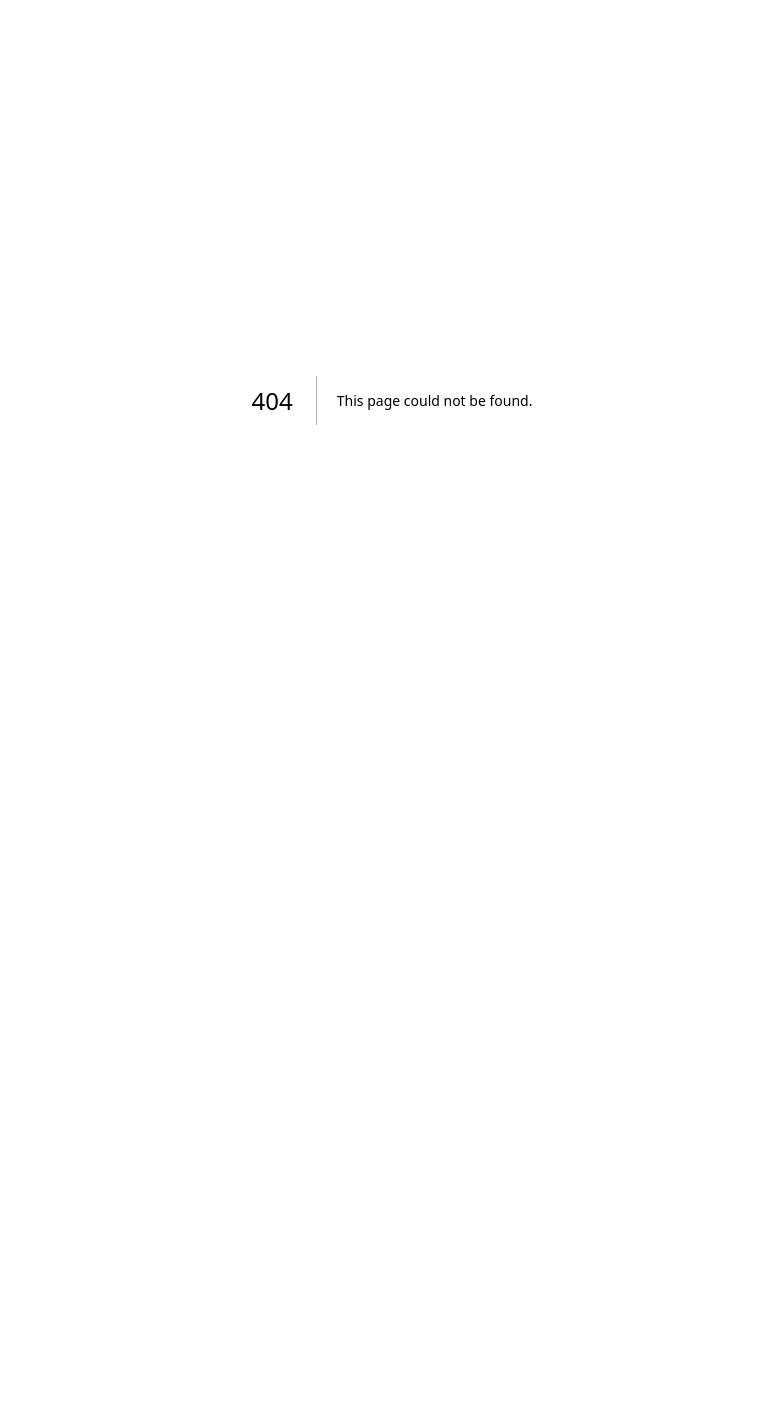
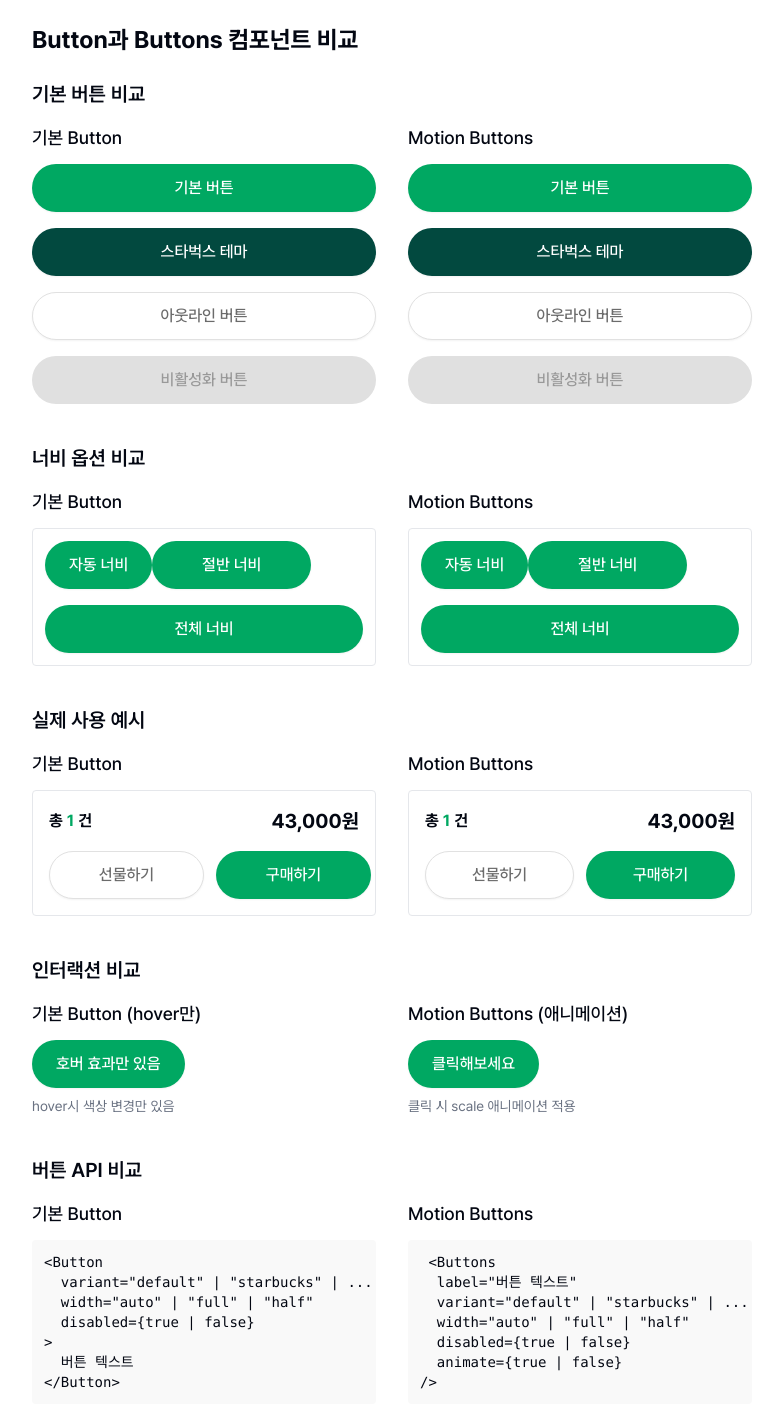
Before and after one commit to spharos6th-colorful/FE-colorful-starbucks, a Next.js app: page /buttons in a window 1280 px wide. Before the commit this address had no page. Shown: the whole page, without its empty margins (248-1031 px from the left). Before the commit the page ends 800 px from the top, so only its background shows below. Built offline with nearby package versions, Linux system fonts and the light colour scheme.

Commit message:
✨ feat: 버튼컴포넌트 사용 예시 페이지 생성
/buttons 페이지에 들어가면 확인 가능하고, 이용방법 보면 됩니다.

나중에 배포할 때는 삭제하거나 숨길예정

```diff
--- /dev/null
+++ b/src/app/(main)/buttons/page.tsx
@@ -0,0 +1,175 @@
+import React from 'react';
+
+import { Button } from '@/components/ui/Button';
+import Buttons from '@/components/ui/Buttons';
+
+// 버튼 사용 사례 페이지고 나중에는 삭제할 예정
+// 사용법 궁금하면 여기서 사용법 보고 이용하면 됩니다.
+// Button은 shadcn에서 긇어와서 바꾼거고
+// Buttons는 framer-motion이 적용되어있고 나중에 애니매이션 넣을 수 있습니다.
+// 일단 주로 Button으로 사용하시면 되고 Buttons 만들어놨으니 나중에 기회되면 사용해보는걸로
+export default function ButtonTestPage() {
+  return (
+    <div className='p-6 space-y-10 max-w-3xl mx-auto'>
+      <h1 className='text-2xl font-bold mb-6'>Button과 Buttons 컴포넌트 비교</h1>
+
+      <section>
+        <h2 className='text-xl font-semibold mb-4'>기본 버튼 비교</h2>
+        <div className='grid grid-cols-2 gap-8'>
+          <div>
+            <h3 className='text-lg font-medium mb-3'>기본 Button</h3>
+            <div className='space-y-4'>
+              <Button variant='default' width='full'>
+                기본 버튼
+              </Button>
+              <Button variant='starbucks' width='full'>
+                스타벅스 테마
+              </Button>
+              <Button variant='outline' width='full'>
+                아웃라인 버튼
+              </Button>
+              <Button disabled width='full'>
+                비활성화 버튼
+              </Button>
+            </div>
+          </div>
+
+          <div>
+            <h3 className='text-lg font-medium mb-3'>Motion Buttons</h3>
+            <div className='space-y-4'>
+              <Buttons label='기본 버튼' variant='default' width='full' />
+              <Buttons label='스타벅스 테마' variant='starbucks' width='full' />
+              <Buttons label='아웃라인 버튼' variant='outline' width='full' />
+              <Buttons label='비활성화 버튼' disabled width='full' />
+            </div>
+          </div>
+        </div>
+      </section>
+
+      <section>
+        <h2 className='text-xl font-semibold mb-4'>너비 옵션 비교</h2>
+        <div className='grid grid-cols-2 gap-8'>
+          <div>
+            <h3 className='text-lg font-medium mb-3'>기본 Button</h3>
+            <div className='space-y-4 border p-3 rounded'>
+              <Button variant='default' width='auto'>
+                자동 너비
+              </Button>
+              <Button variant='default' width='half'>
+                절반 너비
+              </Button>
+              <Button variant='default' width='full'>
+                전체 너비
+              </Button>
+            </div>
+          </div>
+
+          <div>
+            <h3 className='text-lg font-medium mb-3'>Motion Buttons</h3>
+            <div className='space-y-4 border p-3 rounded'>
+              <Buttons label='자동 너비' variant='default' width='auto' />
+              <Buttons label='절반 너비' variant='default' width='half' />
+              <Buttons label='전체 너비' variant='default' width='full' />
+            </div>
+          </div>
+        </div>
+      </section>
+
+      <section>
+        <h2 className='text-xl font-semibold mb-4'>실제 사용 예시</h2>
+        <div className='grid grid-cols-2 gap-8'>
+          <div>
+            <h3 className='text-lg font-medium mb-3'>기본 Button</h3>
+            <div className='p-4 border rounded'>
+              <div className='flex justify-between mb-4'>
+                <div className='flex items-center'>
+                  <span className='font-bold'>총</span>
+                  <span className='text-primary-100 font-bold mx-1'>1</span>
+                  <span className='font-bold'>건</span>
+                </div>
+                <div className='font-bold text-xl'>43,000원</div>
+              </div>
+              <div className='flex gap-3'>
+                <Button variant='outline' width='half'>
+                  선물하기
+                </Button>
+                <Button variant='default' width='half'>
+                  구매하기
+                </Button>
+              </div>
+            </div>
+          </div>
+
+          <div>
+            <h3 className='text-lg font-medium mb-3'>Motion Buttons</h3>
+            <div className='p-4 border rounded'>
+              <div className='flex justify-between mb-4'>
+                <div className='flex items-center'>
+                  <span className='font-bold'>총</span>
+                  <span className='text-primary-100 font-bold mx-1'>1</span>
+                  <span className='font-bold'>건</span>
+                </div>
+                <div className='font-bold text-xl'>43,000원</div>
+              </div>
+              <div className='flex gap-3'>
+                <Buttons label='선물하기' variant='outline' width='half' />
+                <Buttons label='구매하기' variant='default' width='half' />
+              </div>
+            </div>
+          </div>
+        </div>
+      </section>
+
+      <section>
+        <h2 className='text-xl font-semibold mb-4'>인터랙션 비교</h2>
+        <div className='grid grid-cols-2 gap-8'>
+          <div>
+            <h3 className='text-lg font-medium mb-3'>기본 Button (hover만)</h3>
+            <Button variant='default' width='auto'>
+              호버 효과만 있음
+            </Button>
+            <p className='text-sm text-gray-500 mt-2'>hover시 색상 변경만 있음</p>
+          </div>
+
+          <div>
+            <h3 className='text-lg font-medium mb-3'>Motion Buttons (애니메이션)</h3>
+            <Buttons label='클릭해보세요' variant='default' width='auto' />
+            <p className='text-sm text-gray-500 mt-2'>클릭 시 scale 애니메이션 적용</p>
+          </div>
+        </div>
+      </section>
+
+      <section>
+        <h2 className='text-xl font-semibold mb-4'>버튼 API 비교</h2>
+        <div className='grid grid-cols-2 gap-8'>
+          <div>
+            <h3 className='text-lg font-medium mb-3'>기본 Button</h3>
+            <pre className='bg-gray-100 p-3 rounded text-sm overflow-auto'>
+              {`<Button
+  variant="default" | "starbucks" | ...
+  width="auto" | "full" | "half"
+  disabled={true | false}
+>
+  버튼 텍스트
+</Button>`}
+            </pre>
+          </div>
+
+          <div>
+            <h3 className='text-lg font-medium mb-3'>Motion Buttons</h3>
+            <pre className='bg-gray-100 p-3 rounded text-sm overflow-auto'>
+              {' '}
+              {`<Buttons
+  label="버튼 텍스트"
+  variant="default" | "starbucks" | ...
+  width="auto" | "full" | "half"
+  disabled={true | false}
+  animate={true | false}
+/>`}
+            </pre>
+          </div>
+        </div>
+      </section>
+    </div>
+  );
+}
```
